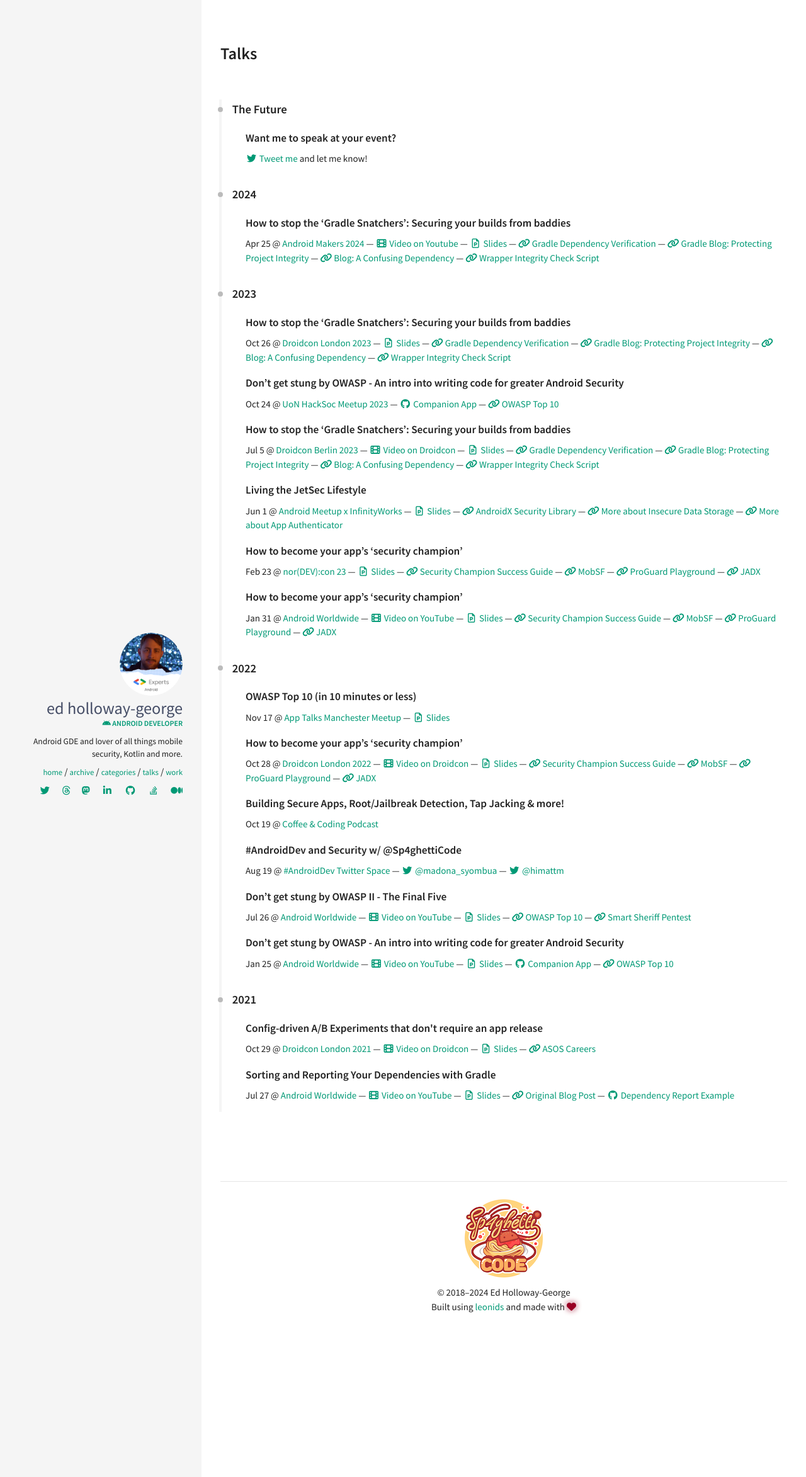
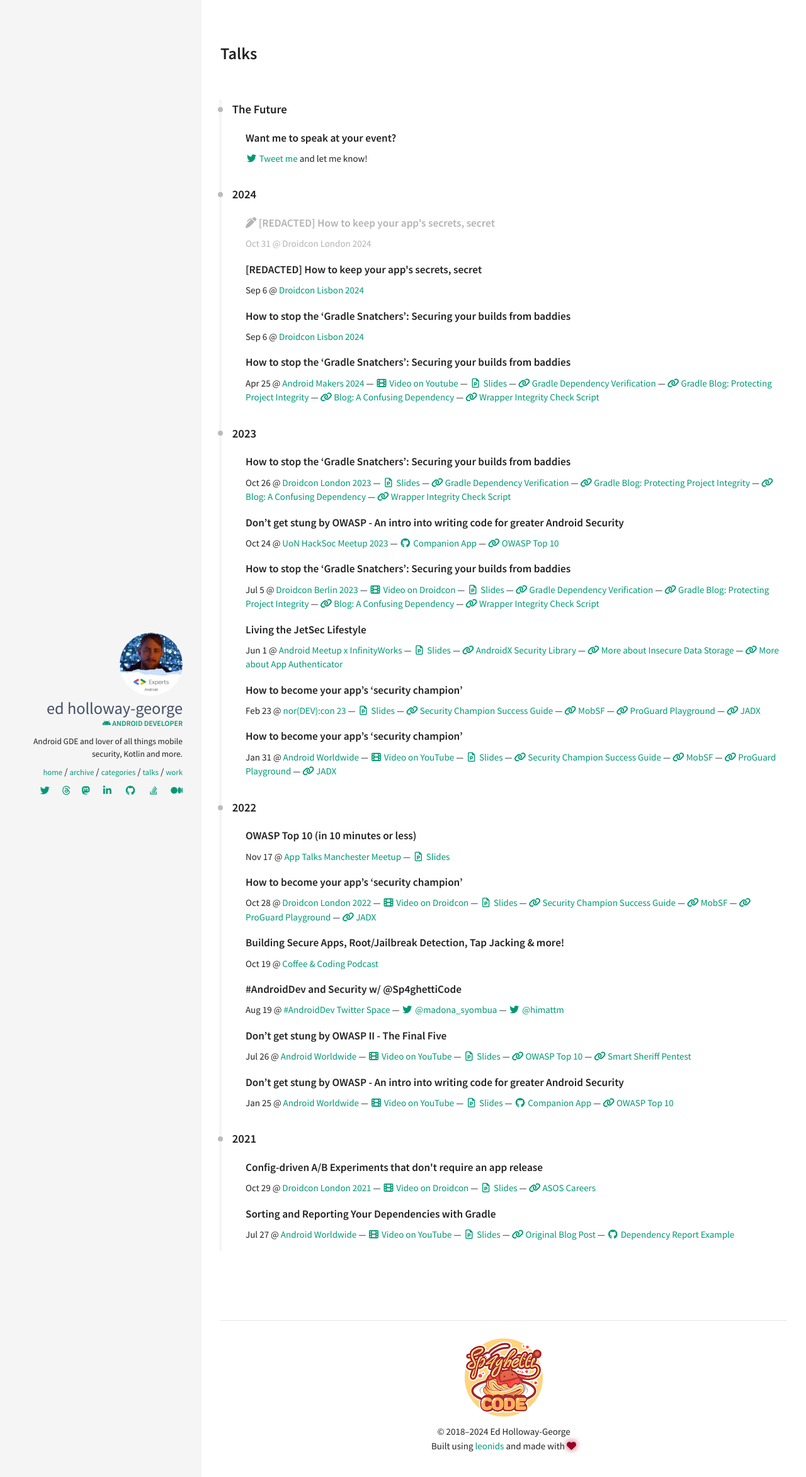
Before and after one commit to ed-george/ed-george.github.io, a Jekyll site: the page built from talks.html, in a window 1280 px wide. Shown: the top 2346 px of the page at 63% size. Built offline with Jekyll 4.4.1, drawn with Linux system fonts in a browser that asks for light colours; nearby versions of some CDN libraries.

Commit message:
Update talks.yaml

```diff
--- a/_data/index/talks.yaml
+++ b/_data/index/talks.yaml
@@ -15,6 +15,21 @@
 #   - title: Optional External link 2
 #     url: https://example.com
 #     icon: optional-icon
+- title: "[REDACTED] How to keep your app's secrets, secret"
+  event:
+    title: "Droidcon London 2024"
+    url: https://london.droidcon.com/
+    date: '2024-10-31'
+- title: "[REDACTED] How to keep your app's secrets, secret"
+  event:
+    title: "Droidcon Lisbon 2024"
+    url: https://lisbon.droidcon.com/
+    date: '2024-09-06'
+- title: "How to stop the ‘Gradle Snatchers’: Securing your builds from baddies"
+  event:
+    title: "Droidcon Lisbon 2024"
+    url: https://lisbon.droidcon.com/
+    date: '2024-09-06'
 - title: "How to stop the ‘Gradle Snatchers’: Securing your builds from baddies"
   event:
     title: "Android Makers 2024"
```
